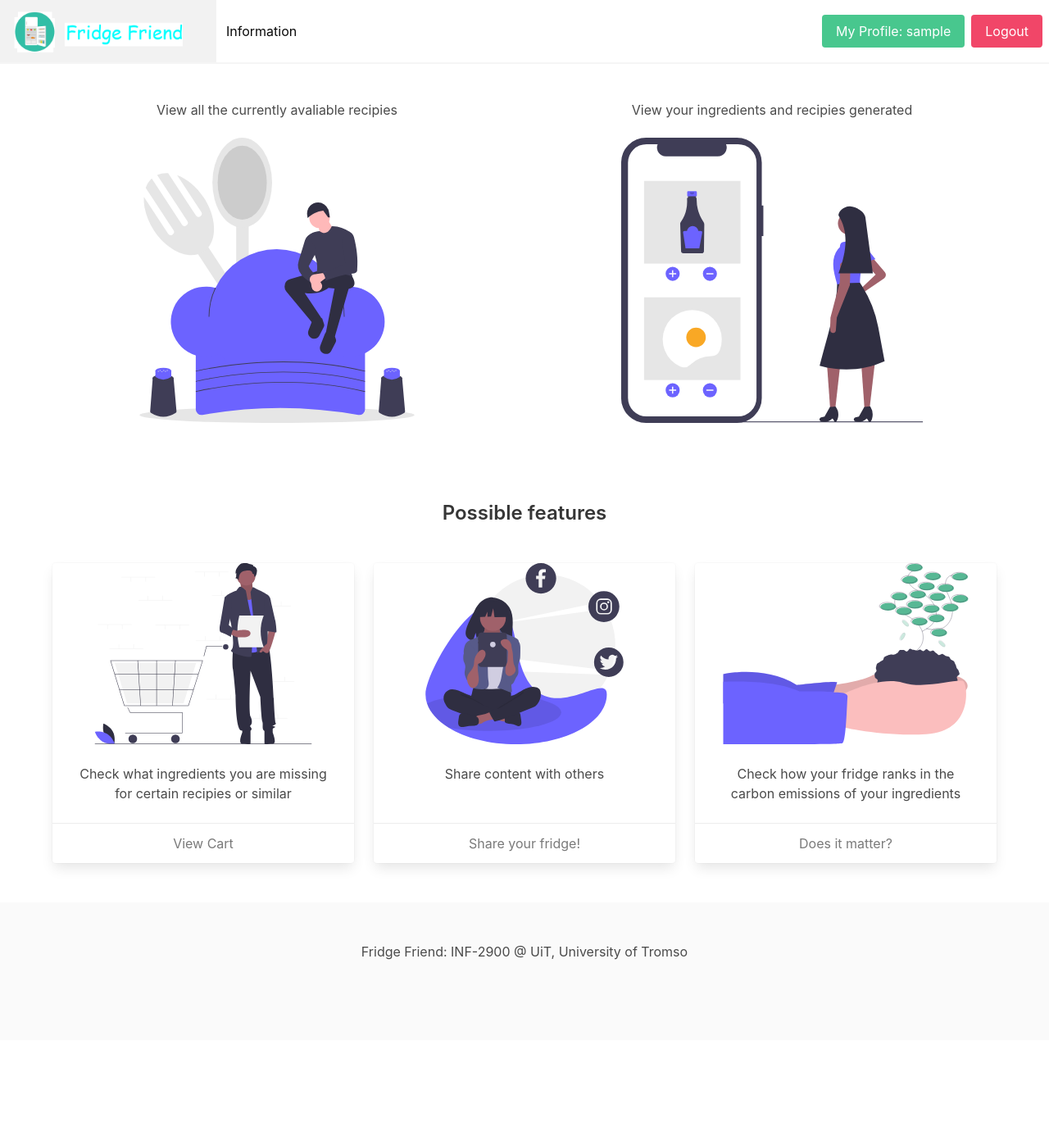
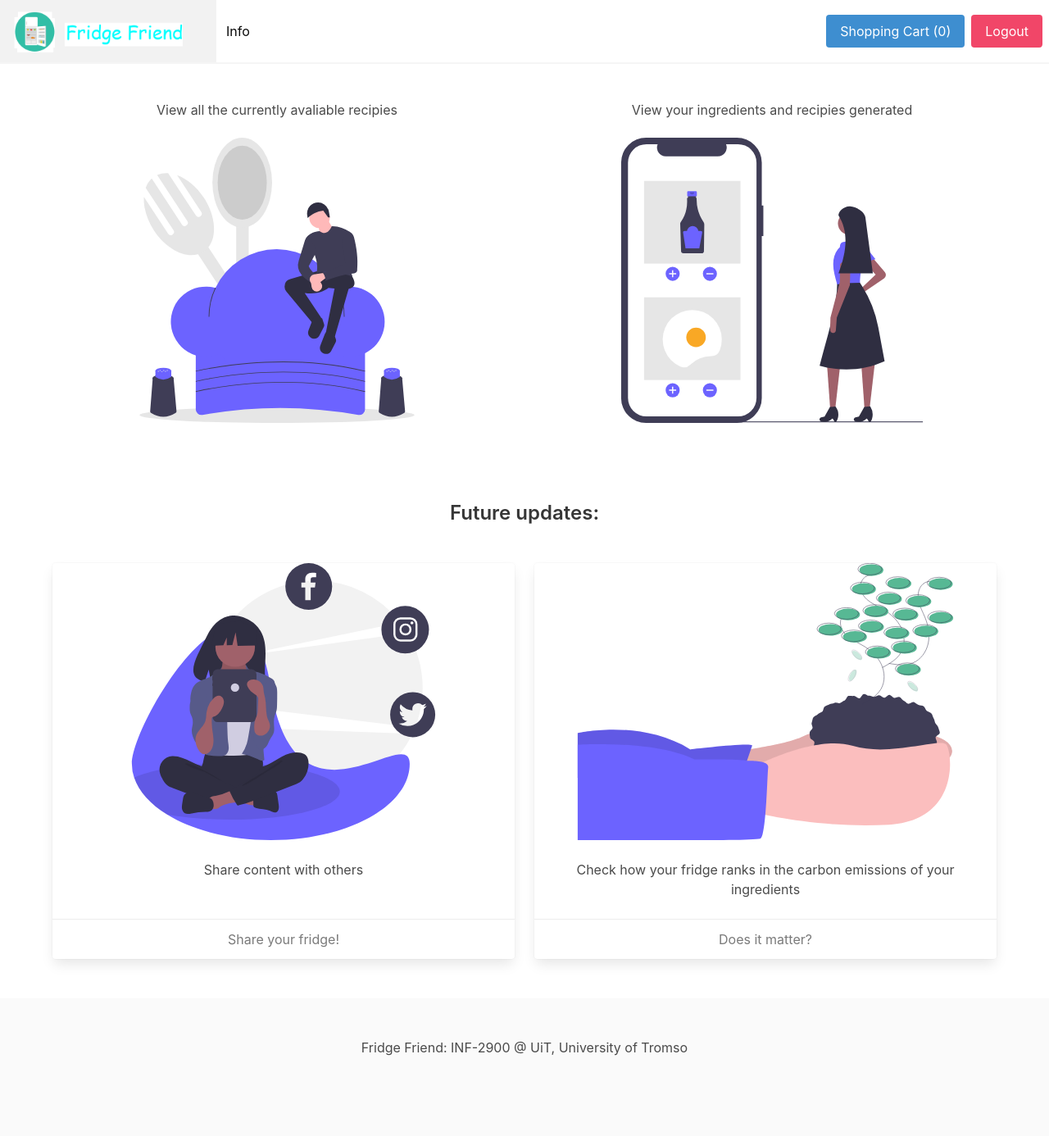
Before and after one commit to HakonVA/2900G6, a Django app: page / in a window 1280 px wide. Shown: the whole page at 82% size. Before the commit the page ends 1171 px from the top, so only its background shows below. Run offline with Django 3.2, Linux system fonts and the light colour scheme; the visitor is signed in with stand-in values (Sample User, id 1).

Commit message:
update on base and homepage

```diff
--- a/config/urls.py
+++ b/config/urls.py
@@ -32,6 +32,7 @@ urlpatterns = [
     path('logoutpage', user.views.logoutpage, name='logoutpage'),
     path('logmeout', user.views.logmeout, name="logmeout"),
     path(r'', TemplateView.as_view(template_name='pages/home.html'), name='home'),
+    path(r'info', TemplateView.as_view(template_name='pages/info.html'), name='info'),
     path('ingredients/', include('project.ingredients.urls')),
     path(r'recipes/', TemplateView.as_view(template_name='pages/recipes.html'), name='recipes'),
 ]
--- a/project/templates/base.html
+++ b/project/templates/base.html
@@ -26,7 +26,7 @@
 
         <div class="navbar-menu">
             <div class="navbar-start">
-                <a href="/info" class="navbar-item", id="info"> Information </a>
+                <a href="/info" class="navbar-item", id="info"> Info </a>
             </div>
             <div class="navbar-end mr-2">
                 <div class="navbar item">
@@ -38,7 +38,7 @@
                         {% endif %}
 
                         {% if request.user.is_authenticated %}
-                            <a class="button is-success" href="/myprofile" id="myprofile">My Profile: {{request.user.username}}</a>
+                            <a class="button is-info" href="/shopping_cart" id="shopping_cart"> Shopping Cart (0) </a>
                             <a class="button is-danger" href="/logoutpage" id="logout">Logout</a>
                         {% endif %}
 
--- a/project/templates/pages/home.html
+++ b/project/templates/pages/home.html
@@ -29,24 +29,9 @@
 
 <section class="section">
     <div class="container">
-        <h3 class="title has-text-centered is-size-4 mb-6"> Possible features </h3>
+        <h3 class="title has-text-centered is-size-4 mb-6"> Future updates: </h3>
         <div class="columns is-vcentered is-vcentered ">
-            <div class="column is-one-third">
-                <div class="card">
-                    <div class="card-image has-text-centered image is-5by3 ">
-                        <img src="{%static 'images/profile_pic.svg'%}" alt="shopping cart image">
-                    </div>
-                    <div class="card-content has-text-centered">
-                        <p> Check what ingredients you are missing for certain recipies or similar </p>
-                    </div>
-                    <footer class="card-footer">
-                        <p class="card-footer-item">
-                            <a class="has-text-grey" href="/shopping_cart" id="shopping_cart"> View Cart </a>
-                        </p>
-                    </footer>
-                </div>
-            </div>
-            <div class="column is-one-third">
+            <div class="column is-two-fifth">
                 <div class="card">
                     <div class="card-image has-text-centered image is-5by3">
                         <img src="{%static 'images/share.svg'%}" alt="share image">
@@ -56,12 +41,12 @@
                     </div>
                     <footer class="card-footer mt-5">
                         <p class="card-footer-item">
-                            <a class="has-text-grey" href="/share" id = "share"> Share your fridge! </a>
+                            <a class="has-text-grey" id = "share"> Share your fridge! </a>
                         </p>
                     </footer>
                 </div>
             </div>
-            <div class="column is-one-third">
+            <div class="column is-two-fifth">
                 <div class="card">
                     <div class="card-image has-text-centered image is-5by3">
                         <img src="{%static 'images/carbon.svg'%}" alt="shopping cart">
@@ -71,7 +56,7 @@
                     </div>
                     <footer class="card-footer">
                         <p class="card-footer-item">
-                            <a class="has-text-grey" href="/carbon" id = "carbon"> Does it matter? </a>
+                            <a class="has-text-grey" id = "carbon"> Does it matter? </a>
                         </p>
                     </footer>
                 </div>
```
Also changed, not shown: project/templates/pages/info.html (added, +30 -0 lines).
